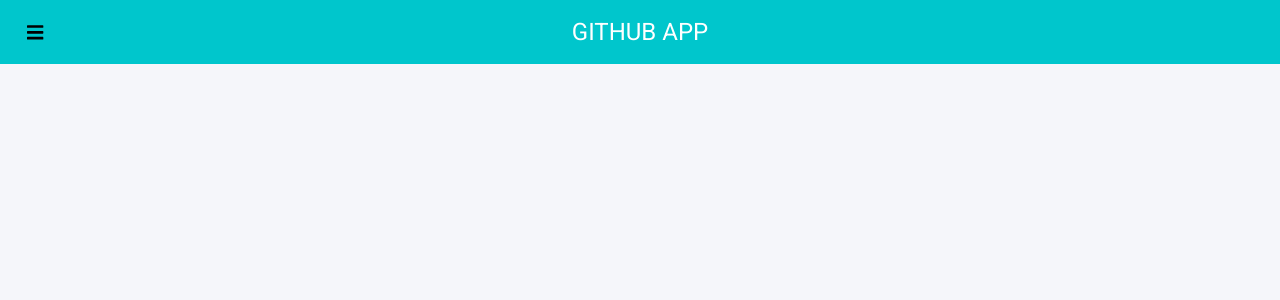
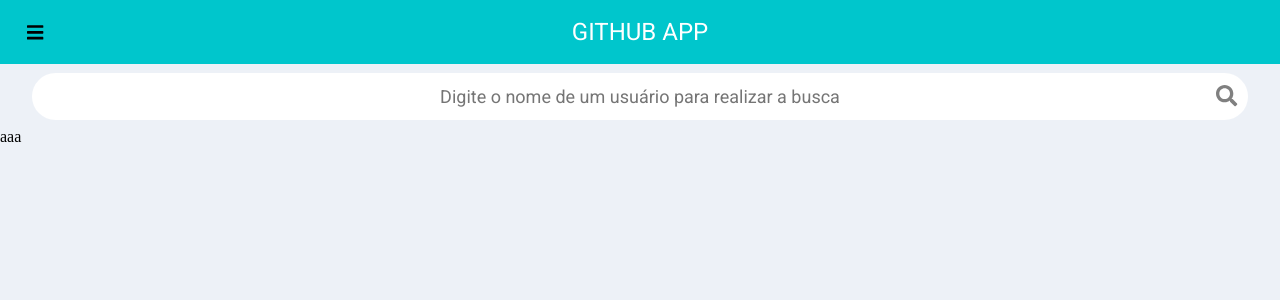
Before and after one commit to DanielLCintra/github-app, a React (Create React App) app: page / in a window 1280 px wide. Shown: the top 300 px of the page. Built offline with nearby package versions, Linux system fonts and the light colour scheme.

Commit message:
Atualizações e criação de componentes

```diff
--- a/src/assets/styles/index.scss
+++ b/src/assets/styles/index.scss
@@ -5,5 +5,10 @@
 body {
     padding: 0;
     margin: 0;
-    background-color: color('neutral', '200');
+    background-color: color('neutral', '300');
 }
+
+div#root {
+    padding: 0;
+    margin: 0;
+}
--- a/src/assets/styles/typography.scss
+++ b/src/assets/styles/typography.scss
@@ -5,6 +5,20 @@
       font-weight: 400;
       font-size: 24px;
       line-height: 28,13px;
+    }
+    @if($tipography == 'subtitle') {
+      font-family: 'Roboto';
+      font-style: normal;
+      font-weight: 400;
+      font-size: 18px;
+      line-height: 20px;
+    }
+    @if($tipography == 'subtitle-mobile') {
+      font-family: 'Roboto';
+      font-style: normal;
+      font-weight: 400;
+      font-size: 10px;
+      line-height: 12px;
     }
     @if($tipography == 'body') {
       font-family: 'Roboto';
--- /dev/null
+++ b/src/components/Card/index.js
@@ -0,0 +1,7 @@
+import React from "react";
+
+const Card = ({ children }) => {
+  return <div className="card">{children}</div>;
+};
+
+export default Card;
--- /dev/null
+++ b/src/components/Card/styles.scss
@@ -0,0 +1,13 @@
+@import '../../assets/styles/';
+
+.card {
+    width: '80%';
+    display: flex;
+    justify-content: center;
+    align-items: center;
+    height: 10em;
+    padding: 0 2em;
+    position: relative;
+    background-color: color('neutral','100');
+    border-radius: 51px;
+}
--- /dev/null
+++ b/src/components/Input/index.js
@@ -0,0 +1,21 @@
+import React from "react";
+import "./styles.scss";
+import { FontAwesomeIcon } from "@fortawesome/react-fontawesome";
+
+const Input = ({ placeholder, icon, iconSize }) => {
+  return (
+    <div className="input-container">
+      <input type="text" className="input" placeholder={placeholder} />
+      {icon && (
+        <FontAwesomeIcon
+          icon={icon}
+          size={iconSize}
+          className="input-icon"
+          color="gray"
+        />
+      )}
+    </div>
+  );
+};
+
+export default Input;
--- /dev/null
+++ b/src/components/Input/styles.scss
@@ -0,0 +1,32 @@
+@import '../../assets/styles/';
+
+
+.input-container{
+    width: '100%';
+    display: flex;
+    justify-content: center;
+    align-items: center;
+    height: 4em;
+    padding: 0 2em;
+    position: relative;
+    .input{
+        background-color: color('neutral','100');
+        border: none;
+        height: 2.5em;
+        border-radius: 51px;
+        width: 100%;
+        text-align: center;
+        @include tipography('subtitle');
+        &::placeholder {
+            @include tipography('subtitle');
+        }
+        &:focus {
+            outline: none !important;
+        }
+    }
+    .input-icon{
+        position: absolute;
+        right: 2em;
+        fill: color('neutral', '200');
+    }
+}
--- a/src/components/TopHeader/styles.scss
+++ b/src/components/TopHeader/styles.scss
@@ -1,7 +1,7 @@
 @import '../../assets/styles/';
 
 .top-header {
-    width: 100%;
+    width: 100vw;
     height: 4em;
     display: flex;
     align-items: center;
--- a/src/components/index.js
+++ b/src/components/index.js
@@ -1,4 +1,6 @@
 import Button from "./Button";
 import TopHeader from "./TopHeader";
+import Input from "./Input";
+import Card from "./Card";
 
-export { Button, TopHeader };
+export { Button, TopHeader, Input, Card };
--- a/src/pages/Home/index.js
+++ b/src/pages/Home/index.js
@@ -1,12 +1,20 @@
 import React from "react";
-import { Button, TopHeader } from "../../components";
-import { faTimes } from "@fortawesome/free-solid-svg-icons";
+import { Button, TopHeader, Input, Card } from "../../components";
+import { faSearch } from "@fortawesome/free-solid-svg-icons";
 
 const Home = () => {
   return (
-    <div>
+    <>
       <TopHeader />
-    </div>
+
+      <Input
+        placeholder="Digite o nome de um usuário para realizar a busca"
+        icon={faSearch}
+        iconSize="lg"
+      />
+
+      <Card>aaa</Card>
+    </>
   );
 };
 
```
Also changed, not shown: 1 other file (tests, documents, lock files or other folders).
